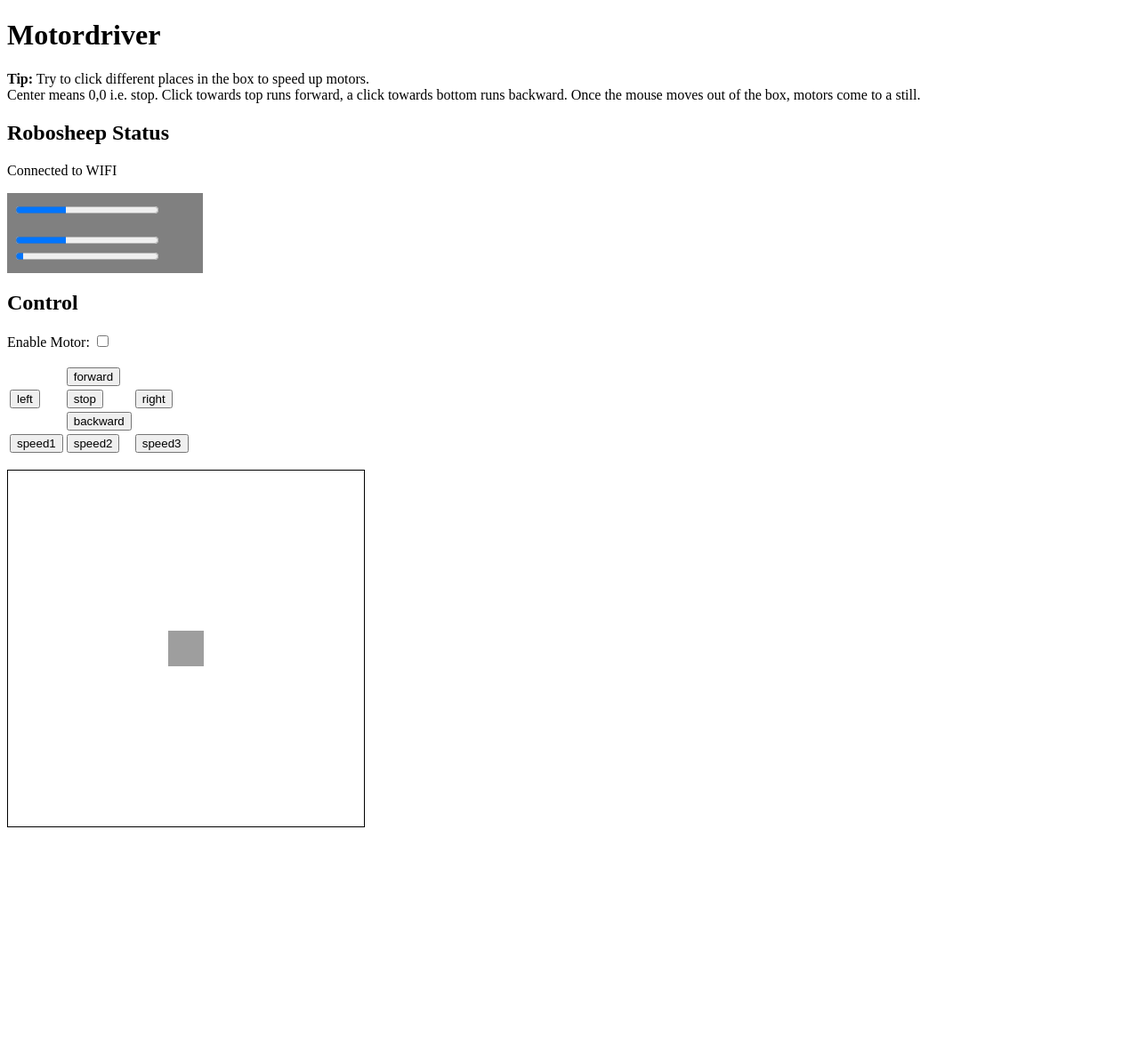
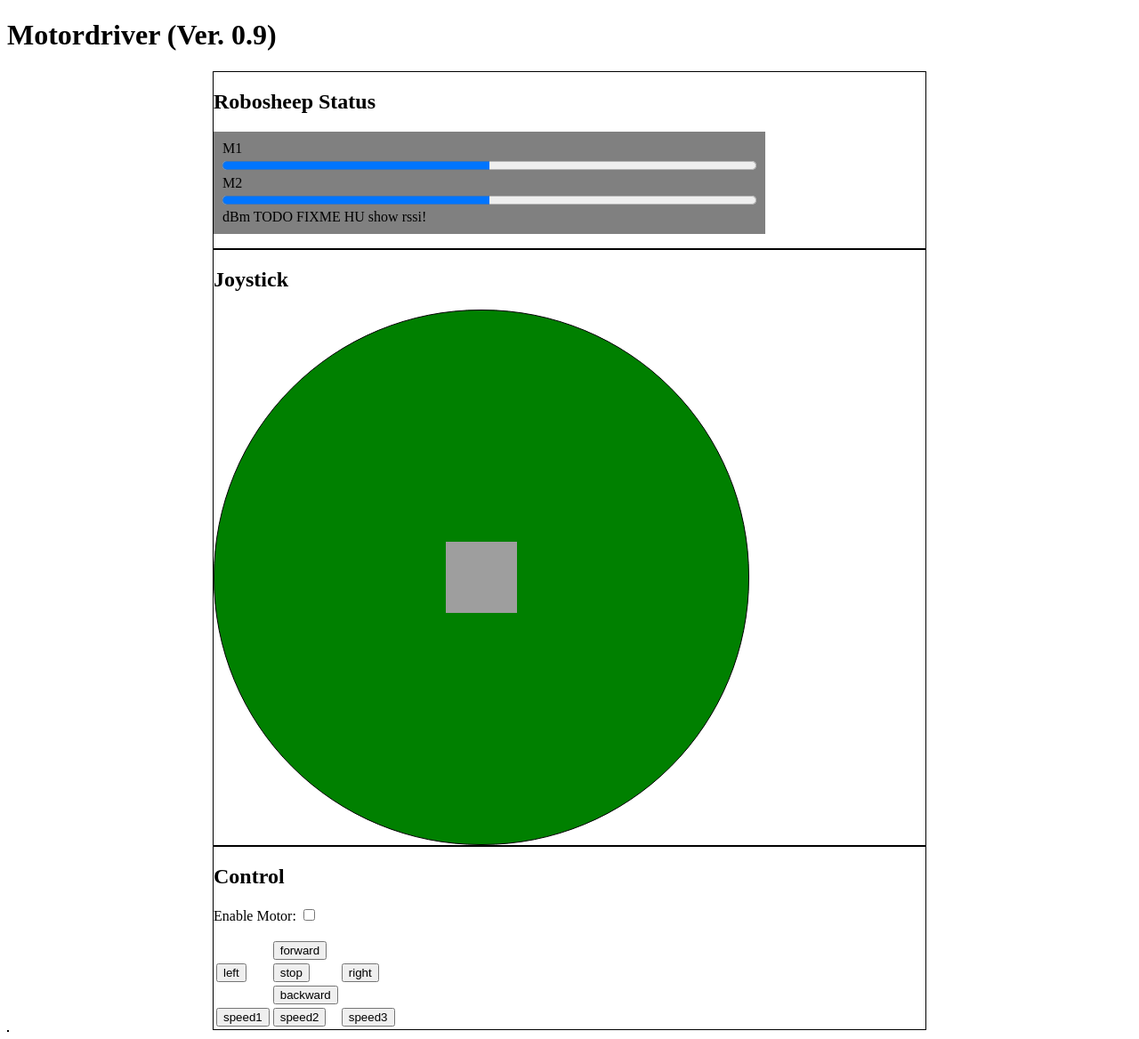
Before and after one commit to hubere/robosheep, a Flask app: page / in a window 1280 px wide. Shown: the whole page at 89% size. Before the commit the page ends 930 px from the top, so only its background shows below. Run offline with Flask 2, Linux system fonts and the light colour scheme; grey boxes are pictures that could not be loaded.

Commit message:
Added Signal Strength

```diff
--- a/gui/plain/app.py
+++ b/gui/plain/app.py
@@ -69,8 +69,7 @@ def motor():
     sheep_state = get_sheep()
     sheep_state['m1'] = request.args.get('m1')
     sheep_state['m2'] = request.args.get('m2')
-    with open(SHEEP_STATE_FILE, 'w') as outfile:
-        json.dump(sheep_state, outfile)
+    session["sheep_state"] = sheep_state
     return
 
 
@@ -86,8 +85,7 @@ def sheep_move():
     sheep_state = get_sheep()
     sheep_state['m1'] = cmdSpeed + cmdDir
     sheep_state['m2'] = cmdSpeed - cmdDir
-    with open(SHEEP_STATE_FILE, 'w') as outfile:
-        json.dump(sheep_state, outfile)
+    session["sheep_state"] = sheep_state
     return jsonify(get_sheep())
 
 
--- a/gui/plain/templates/index.html
+++ b/gui/plain/templates/index.html
@@ -6,13 +6,18 @@
     <!-- <meta http-equiv="refresh" content="5">-->
     <style>
         #motor_speed_bars {
-            width: 200px;
+            width: 600px;
             padding: 10px;
             background-color: grey;
         }
 
         #speedBar {
             color: green;
+        }
+
+        progress[value] {
+            width: 600px;
+            height: 20px;
         }
 
         progress::-webkit-progress-value {
@@ -30,40 +35,57 @@
         progress::-webkit-progress-bar {
             background: blue;
         }
+
     </style>
 </head>
 <body>
 
 
-<h1>Motordriver</h1>
+<h1>Motordriver (Ver. 0.9)</h1>
 
-<p><strong>Tip:</strong> Try to click different places in the box to speed up motors.<br>
-    Center means 0,0 i.e. stop. Click towards top runs forward, a click towards bottom runs backward.
-    Once the mouse moves out of the box, motors come to a still.
-</p>
+<div style="margin-right: auto; margin-left: auto; width: 800px; border: 1px solid black;">
+    <h2>Robosheep Status</h2>
+    <div id="motor_speed_bars">
+        <!--
+        Speed<progress id="speedBar" value="100" max="200"><span>0</span>%</progress>
+        <p></p>
+        -->
+        M1
+        <progress id="motorBar1" value="100" max="200"><span>0</span>%</progress>
+        M2
+        <progress id="motorBar2" value="100" max="200"><span>0</span>%</progress>
 
-<h2>Robosheep Status</h2>
-<p>
-    Connected to WIFI
-</p>
 
-<div id="motor_speed_bars">
-    <progress id="speedBar" value="70" max="200"><span>0</span>%</progress>
-    <p></p>
-    <progress id="motorBar1" value="70" max="200"><span>0</span>%</progress>
-    <progress id="motorBar2" value="10" max="200"><span>0</span>%</progress>
+        dBm
+        TODO FIXME HU show rssi!
+    </div>
+    <p id="rssi"></p>
+    <p id="demo"></p>
 </div>
 
+<div style="width: 800px; margin: auto; border: 1px solid black;">
+    <h2>Joystick</h2>
 
+    <div id="joystick"
+         style="position:relative;
+            border: 1px solid black;
+            width: 600px;
+            height: 600px;
+            -webkit-border-radius: 300px;
+            -moz-border-radius: 300px;
+            border-radius: 300px;
+            background: green;">
+        <img id="ball" src="https://en.js.cx/clipart/ball.svg"
+             style="position:absolute;
+                     top:260px; left:260px; width:80px; height:80px;"/>
+    </div>
+
+</div>
+
+<div style="width: 800px; margin: auto; border: 1px solid black;">
     <h2>Control</h2>
-<p>
-    <label for="enableMotor">Enable Motor: </label><input type="checkbox" id="enableMotor">
-</p>
-
-
+    <p><label for="enableMotor">Enable Motor: </label><input type="checkbox" id="enableMotor"></p>
     <div onclick="setMousePosition(event)" onmousemove="speedMotors(event)" onmouseout="stop()"></div>
-
-
     <TABLE>
         <TR>
             <TD></TD>
@@ -104,15 +126,9 @@
 
     </TABLE>
 
+</div>
 
-<p id="demo"></p>
-
-
-<div id="joystick"
-     style="position:relative; height:400px; width:400px; border: 1px solid black;">
-    <img src="https://en.js.cx/clipart/ball.svg" id="ball"
-         style="position:absolute;
-         top:180px; left:180px; width:40px; height:40px;"/>
+<div style="display: table-cell; border: 1px solid black;">
 </div>
 
 
@@ -134,6 +150,12 @@
     const speedBar = document.getElementById('speedBar');
     const motorBar1 = document.getElementById('motorBar1');
     const motorBar2 = document.getElementById('motorBar2');
+
+    const rssi = document.getElementById('rssi');
+
+    const startX = ball.getBoundingClientRect().left;
+    const startY = ball.getBoundingClientRect().top;
+
 
     motor_speed_bars.addEventListener("wheel", motor_speed_bars_wheel);
     /*
@@ -160,8 +182,8 @@
     Values are between -100 and 100.
      */
     function updateMotorBars(m1, m2) {
-        if (m1 < -100 || m1 > 100 || m2 < -100 || m2 > 100){
-            console.error("Called updateMotorBars("+m1+","+m2+") with invalid values.")
+        if (m1 < -100 || m1 > 100 || m2 < -100 || m2 > 100) {
+            console.error("Called updateMotorBars(" + m1 + "," + m2 + ") with invalid values.")
             return
         }
         motorBar1.value = 100 + m1;
@@ -183,18 +205,47 @@
             if (this.readyState === 4 && this.status === 200) {
                 let sheep_state = Http.response
                 updateMotorBars(parseInt(sheep_state['m1']), parseInt(sheep_state['m2']));
+                var signalStrength  = "Signal Strength: " + sheep_state['rssi'] + " dBm";
+                document.getElementById('demo').innerHTML = signalStrength;
             }
         }
     }, 5000);
+
+
+    /*
+     * send command to sheep
+     */
+    function sendCommand(displaceX, displaceY) {
+        let direction = displaceX;
+        let speed = displaceY;
+
+        let sum = direction + speed
+        let diff = direction - speed
+
+        if (Math.abs(sum) > 100 || Math.abs(diff) > 100) {
+            console.log("motor speeds to high")
+            return
+        }
+
+        // call server
+        let url = url_sheep_move + "?speed=" + speed + "&dir=" + direction
+        const Http = new XMLHttpRequest();
+        Http.open("GET", url);
+        Http.responseType = 'json';
+        Http.send();
+        Http.onreadystatechange = function () {
+            if (this.readyState === 4 && this.status === 200) {
+                let sheep_state = Http.response
+                updateMotorBars(parseInt(sheep_state['m1']), parseInt(sheep_state['m2']));
+            }
+        }
+    }
 
 
     //
     // ball
     //
     ball.onmousedown = function (event) {
-
-        let startX = ball.getBoundingClientRect().left;
-        let startY = ball.getBoundingClientRect().top;
 
         let shiftX = event.clientX - ball.getBoundingClientRect().left;
         let shiftY = event.clientY - ball.getBoundingClientRect().top;
@@ -208,26 +259,19 @@
         // moves the ball at (pageX, pageY) coordinates
         // taking initial shifts into account
         function moveAt(pageX, pageY) {
+
+            //
+            // move ball image
+            //
             ball.style.left = pageX - shiftX + 'px';
             ball.style.top = pageY - shiftY + 'px';
-            // console.log("dragged " + pageX + " - " + shiftX + " / " + pageY + " - " + shiftY);
-            let displaceX = -(pageX - startX - shiftX);
-            let displaceY = -(pageY - startY - shiftY);
+
+            // calc displacement
+            let displaceX = -Math.trunc((pageX - startX - shiftX)/3);
+            let displaceY = -Math.trunc((pageY - startY - shiftY)/3);
             console.log("displace " + displaceX + "/" + displaceY);
 
-            let direction = displaceY
-            url = url_sheep_move + "?speed=" + displaceX + "&dir=" + direction
-
-            const Http = new XMLHttpRequest();
-            Http.open("GET", url);
-            Http.responseType = 'json';
-            Http.send();
-            Http.onreadystatechange = function () {
-                if (this.readyState === 4 && this.status === 200) {
-                    let sheep_state = Http.response
-                    updateMotorBars(parseInt(sheep_state['m1']), parseInt(sheep_state['m2']));
-                }
-            }
+            sendCommand(displaceX, displaceY)
         }
 
         function onMouseMove(event) {
@@ -246,6 +290,7 @@
 
 
             const Http = new XMLHttpRequest();
+            let url = url_sheep_move + "?speed=" + 0 + "&dir=" + 0
             Http.open("GET", url);
             Http.responseType = 'json';
             Http.send();
@@ -256,7 +301,49 @@
                 }
             }
         };
+
     };
+
+    /*
+     * see also (https://www.mediaevent.de/javascript/touch-events.html)
+     */
+    ball.ontouchmove = function(e){
+        // grab the location of touch
+        var touchLocation = e.targetTouches[0]; // erster finger
+
+        // assign box new coordinates based on the touch.
+        //ball.style.left = touchLocation.pageX + 'px';
+        //ball.style.top = touchLocation.pageY + 'px';
+
+        // calc displacement
+        let displaceX = Math.trunc((startX - touchLocation.pageX)/3);
+        let displaceY = Math.trunc((startY - touchLocation.pageY)/3);
+        console.log("Touch displace " + displaceX + "/" + displaceY);
+
+        sendCommand(displaceX, displaceY)
+    }
+
+    ball.ontouchend = function(e){
+        sendCommand(0, 0)
+    }
+
+/*
+    ball.addEventListener('touchmove', function (e) {
+        // grab the location of touch
+        var touchLocation = e.targetTouches[0];
+
+        // assign box new coordinates based on the touch.
+        //ball.style.left = touchLocation.pageX + 'px';
+        // ball.style.top = touchLocation.pageY + 'px';
+
+        // calc displacement
+        let displaceX = Math.trunc((startX - touchLocation.pageX)/3);
+        let displaceY = Math.trunc((startY - touchLocation.pageY)/3);
+        console.log("Touch displace " + displaceX + "/" + displaceY);
+
+        sendCommand(displaceX, displaceY)
+    })
+*/
 
     ball.ondragstart = function () {
         return false;
```
Also changed, not shown: sketchbook/Motordriver/test.html (+31 -0 lines), 2 other files. Lines whose indentation alone changed are shown as unchanged.
